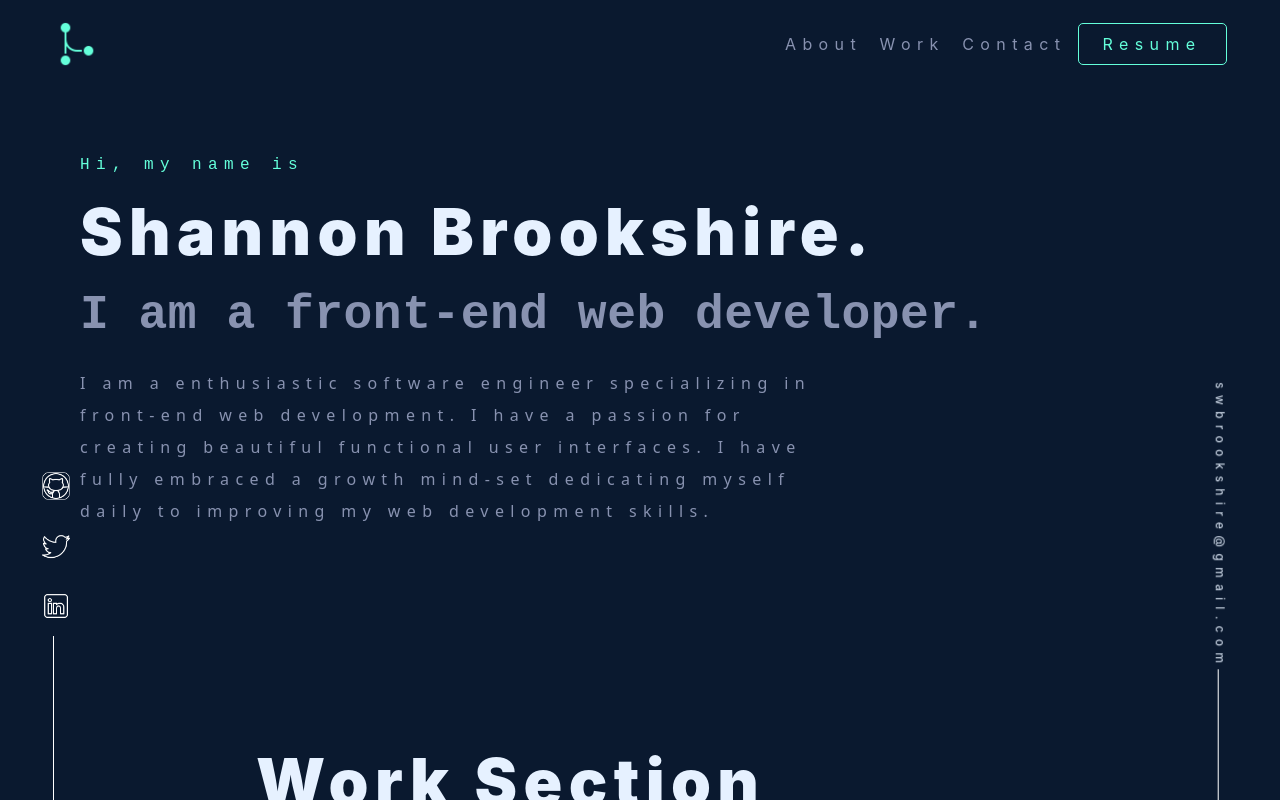
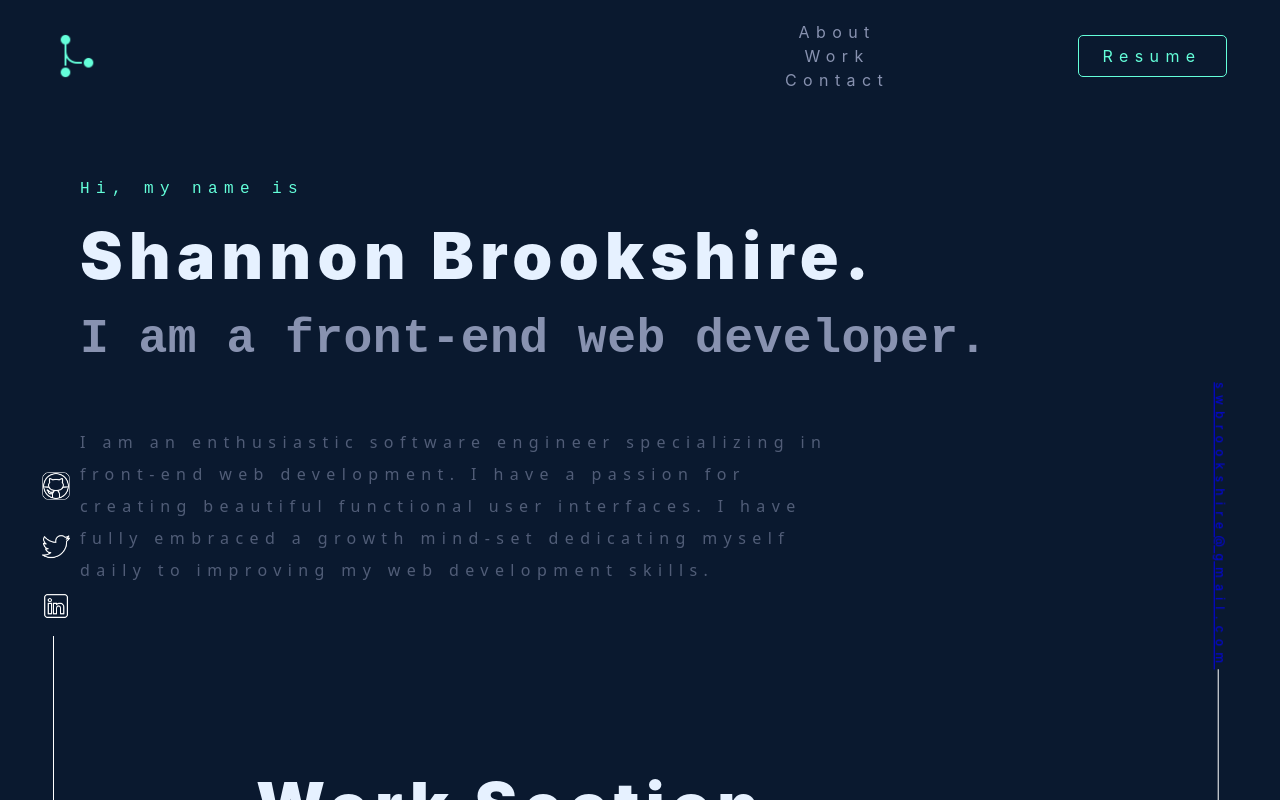
Before and after one commit to SalamanderCtesiphon/professional-portfolio, a React (Create React App) app: page / in a window 1280 px wide. Both pictures are taken after a click on the element "Contact". Shown: the top 800 px of the page. Built offline with nearby package versions, Linux system fonts and the light colour scheme.

Commit message:
added some time to the load animations for a little exagerated effect on the animations

```diff
--- a/src/App.jsx
+++ b/src/App.jsx
@@ -18,7 +18,7 @@ function App() {
     setLoading(true)
     setTimeout(() => {
       setLoading(false)
-    }, 2000)
+    }, 5000)
   }, [])
 
   return (
@@ -32,7 +32,7 @@ function App() {
             size={75}
             aria-label="Loading Spinner"
             data-testid="loader"
-            speedMultiplier={.5}
+            speedMultiplier={.35}
             />
          </div>
         :
@@ -46,15 +46,17 @@ function App() {
               </ul>
             </section>
             <section className='right-side-bar'>
-              <p>swbrookshire@gmail.com</p>
+              <p><a href="#">swbrookshire@gmail.com</a></p>
               <div id="other-line"></div>
             </section>
             <header>
               <img id='logo' src={logo} alt="my logo" />
               <div className="link-container">
-                <div className="link">About</div>
-                <div className="link">Work</div>
-                <div className="link">Contact</div>
+                <div className="link-container-child-one">
+                  <div className="link">About</div>
+                  <div className="link">Work</div>
+                  <div className="link">Contact</div>
+                </div>
                 <div className="resume-link"><a href={resumeDownLoad}>Resume</a></div>
               </div>
             </header>
@@ -62,7 +64,7 @@ function App() {
               <p className="intro">Hi, my name is</p>
               <h1 className="title">Shannon Brookshire.</h1>
               <h1 className="title2">I am a front-end web developer.</h1>
-              <p className="first-paragraph">I am a enthusiastic software engineer specializing in front-end web development. I have a passion for creating beautiful functional user interfaces. I have fully embraced a growth mind-set dedicating myself daily to improving my web development skills.</p>
+              <p className="first-paragraph">I am an enthusiastic software engineer specializing in front-end web development. I have a passion for creating beautiful functional user interfaces. I have fully embraced a growth mind-set dedicating myself daily to improving my web development skills.</p>
             </div>
             <div className="container">
               <h1 className="title">Work Section </h1>
```
